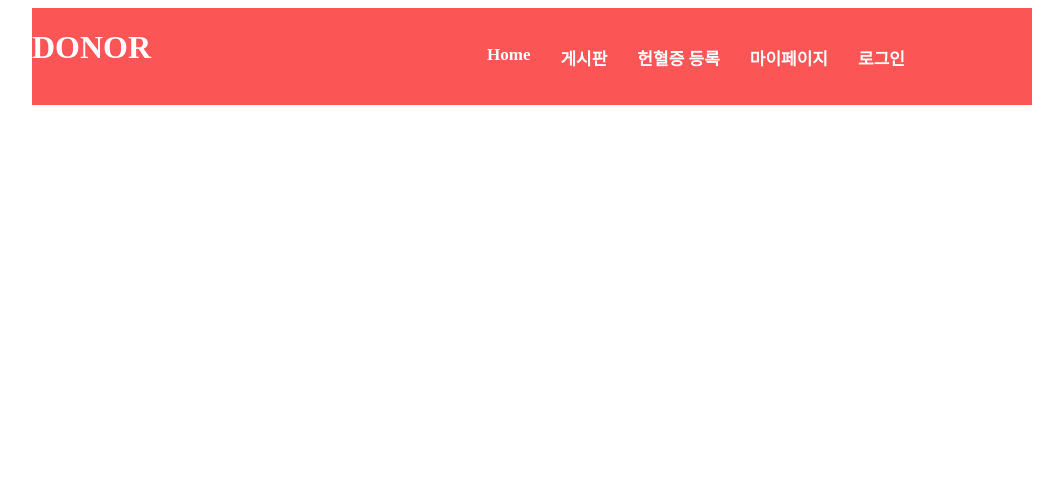
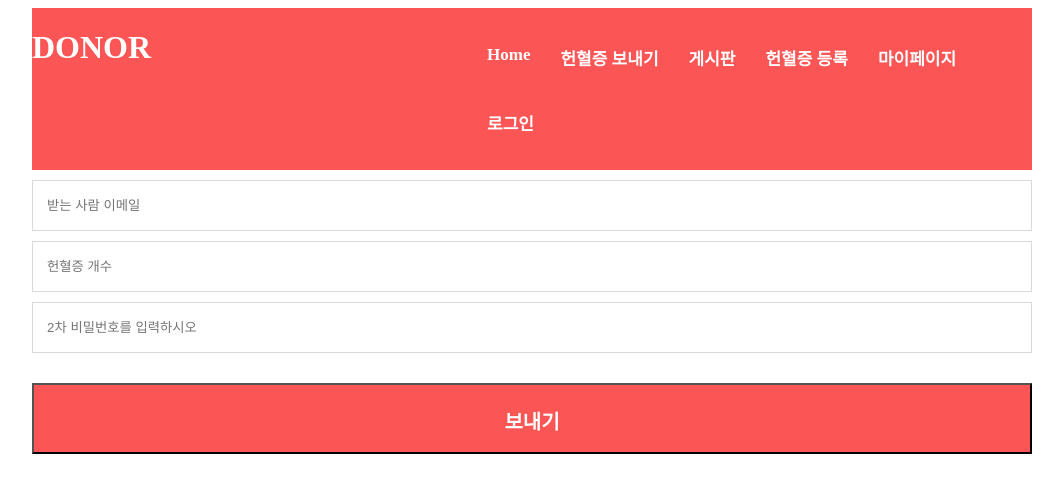
Before and after one commit to SW3-Donor/Front-Web, a React (Create React App) app in the folder donor/: page /blood/trade in a window 1280 px wide. Shown: the top 492 px of the page, without its empty margins (108-1171 px from the left). Built offline with nearby package versions, Linux system fonts and the light colour scheme.

Commit message:
헌혈증거래

```diff
--- a/donor/src/App.js
+++ b/donor/src/App.js
@@ -8,6 +8,7 @@ import Blood from "./components/Blood";
 import Topbar from "./components/Topbar";
 import MyInfo from "./components/MyInfo";
 import Board from "./components/Board";
+import Trade from "./components/Trade";
 import "./App.css";
 
 class App extends Component {
@@ -17,7 +18,7 @@ class App extends Component {
     userId: null,
     authLoading: false,
     error: null,
-    url: "http://172.19.1.189:8080",
+    url: "http://192.168.0.28:8080",
   };
 
   componentDidMount() {
@@ -120,6 +121,7 @@ class App extends Component {
         return res.json();
       })
       .then((resData) => {
+        console.log("resData",resData);
         this.setState({
           isAuth: false,
           authLoading: false,
@@ -200,6 +202,38 @@ class App extends Component {
       });
   };
 
+  // 헌혈증 보내기
+  tradeHandler = (event, authData) => {
+    event.persist();
+    this.setState({ authLoading: true });
+    fetch(`${this.state.url}/blood/send`, {
+      method: "post",
+      headers: {
+        Authorization: "Bearer " + this.state.token,
+        "Content-Type": "application/json",
+      },
+      body: JSON.stringify({
+        secondpassword: authData.password,
+        receiver: authData.receiver,
+        count: authData.count
+      }),
+    })
+      .then((res) => {
+        return res.json();
+      })
+      .then((resData) => {
+        console.log('resData다',resData);
+        this.setState({ authLoading: false });
+      })
+      .catch((err) => {
+        console.log("실행되냐?", err);
+        this.setState({
+          error: err,
+        });
+        console.log("에러다",this.error);
+      });
+  };
+
   render() {
     return (
       <div className="header">
@@ -218,12 +252,9 @@ class App extends Component {
           </Route>
 
           <Route exact path="/join">
-            <Join onSignup={this.signupHandler} />
+            {this.state.userId ? <SecondPw secondPassword={this.pwHandler} />
+            : <Join onSignup={this.signupHandler} /> }
           </Route>
-
-          <Route exact path="/join/password"
-            render={(props) => <SecondPw secondPassword={this.pwHandler} />}
-          />
 
           <Route exact path="/blood/register"
             render={(props) => <Blood onBlood={this.bloodHandler} />}
@@ -232,6 +263,10 @@ class App extends Component {
           <Route exact path="/board"
             render={(props) => <Board />}
           />
+
+          <Route exact path="/blood/trade"
+            render={(props) => <Trade tradeBlood={this.tradeHandler}/>}
+          />
         </Router>
       </div>
     );
--- a/donor/src/components/Blood.js
+++ b/donor/src/components/Blood.js
@@ -6,9 +6,9 @@ class Blood extends Component {
     if (!e.target.blood_register.value.trim()){
       alert('헌혈증 번호를 입력하시오');
     }
-    // else if(!e.target.pw2.value.trim()){
-    //   alert('2차비밀번호를 입력하시오')
-    // }
+    else if(!e.target.pw2.value.trim()){
+      alert('2차비밀번호를 입력하시오')
+    }
     else{
       this.props.onBlood(e, {
         number: e.target.blood_register.value,
@@ -23,7 +23,7 @@ class Blood extends Component {
         <div>
           <form onSubmit={this.input_check}>
             <div>
-              <input type='text' name='blood_register' className='ps_box' placeholder='헌혈증 번호'></input>
+              <input type='number' name='blood_register' className='ps_box' placeholder='헌혈증 번호'></input>
             </div>
             <div>
               <input type='password' name='pw2' className='ps_box' placeholder='2차비번'></input>
--- a/donor/src/components/Join.js
+++ b/donor/src/components/Join.js
@@ -40,13 +40,13 @@ class Join extends Component {
          >
           <div>
             <div>
-            <input type='text' name='id' className='ps_box' placeholder='아이디(이메일)'></input>
+            <input type='email' name='id' className='ps_box' placeholder='아이디(이메일)'></input>
             </div>
             <div>
             <input type='text' name='name' className='ps_box' placeholder='이름'></input>
             </div>
             <div>
-              <input type='text' name='phone' className='ps_box' placeholder='전화번호'></input>
+              <input type='tel' name='phone' className='ps_box' placeholder='전화번호'></input>
             </div>
             <div>
               <input type='password' name='pw1' className='ps_box' placeholder='비밀번호'></input>
--- a/donor/src/components/Login.js
+++ b/donor/src/components/Login.js
@@ -27,7 +27,7 @@ class Login extends Component {
           <form onSubmit={this.input_check}>
             <div>
               <div>
-                <input type='text' name='id' className='ps_box' placeholder='아이디(이메일)'></input>
+                <input type='email' name='id' className='ps_box' placeholder='아이디(이메일)'></input>
               </div>
               <div>
                 <input type='password' name='pw' className='ps_box' placeholder='비밀번호'></input>
--- a/donor/src/components/Topbar.js
+++ b/donor/src/components/Topbar.js
@@ -1,5 +1,4 @@
 import React, { Component } from 'react';
-import { Link } from 'react-router-dom';
 
 class Topbar extends Component {
   render() {
@@ -13,6 +12,9 @@ class Topbar extends Component {
             <ul>
               <li>
                 <a href="/">Home</a>
+              </li>
+              <li>
+                <a href="/blood/trade">헌혈증 보내기</a>
               </li>
               <li>
                 <a href="/board">게시판</a>
--- /dev/null
+++ b/donor/src/components/Trade.js
@@ -0,0 +1,45 @@
+import React, { Component } from "react";
+
+class Trade extends Component {
+  input_check = (e) => {
+    e.preventDefault();
+    if (!e.target.re_email.value.trim()){
+      alert('받는 사람의 이메일을 입력하시오');
+    }
+    else if (!e.target.blood_count.value.trim()){
+      alert('헌혈증 개수를 입력하시오');
+    }
+    else if (!e.target.pw2.value.trim()){
+      alert('2차 비밀번호를 입력하시오');
+    }
+    else{
+      this.props.tradeBlood(e, {
+        password: e.target.pw2.value,
+        receiver: e.target.re_email.value,
+        count: e.target.blood_count.value
+      })
+    }
+  }
+  render(){
+    return(
+      <div>
+        <form onSubmit={this.input_check}>
+          <div>
+            <input type='email' name='re_email' className='ps_box' placeholder='받는 사람 이메일'></input>
+          </div>
+          <div>
+            <input type='number' name='blood_count' className='ps_box' placeholder='헌혈증 개수'></input>
+          </div>
+          <div>
+            <input type='password' name='pw2' className='ps_box' placeholder='2차 비밀번호를 입력하시오'></input>
+          </div>
+          <div>
+            <button type='submit' className='btn btn_type'>보내기</button>
+          </div>
+        </form>
+      </div>
+    );
+  }
+}
+
+export default Trade;
```
Also changed, not shown: donor/src/components/Handler.js (+8 -11 lines).
